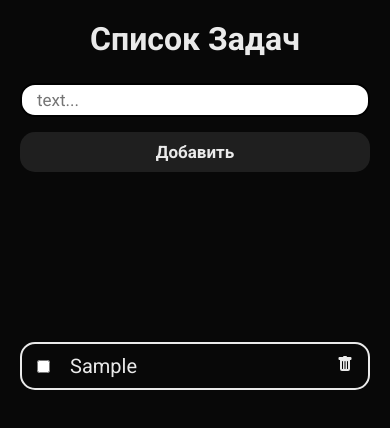
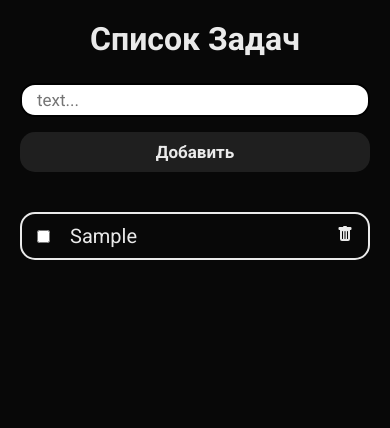
Before and after one commit to posop1/todo-with-redux, a React (Vite) app: page / in a window 390 px wide. Both pictures are taken after typing "Sample" into the empty fields and a click on the button "Добавить". Shown: the top 428 px of the page. Built offline with nearby package versions, Linux system fonts and the light colour scheme.

Commit message:
mobile adaptive

```diff
--- a/src/components/TodoForm/TodoForm.module.scss
+++ b/src/components/TodoForm/TodoForm.module.scss
@@ -1,9 +1,12 @@
 .form {
   display: flex;
   flex-direction: column;
+  max-width: 350px;
+  width: 100%;
 }
 .todo__input {
-  width: 350px;
+  max-width: 350px;
+  width: 100%;
   font-family: 'Roboto', sans-serif;
   border: 2px solid black;
   border-radius: 15px;
--- a/src/components/TodoList/TodoItem/TodoItem.module.scss
+++ b/src/components/TodoList/TodoItem/TodoItem.module.scss
@@ -1,15 +1,11 @@
 .TodoItem {
-  width: 100%;
   display: flex;
   align-items: center;
   justify-content: space-between;
-  min-width: 200px;
+  flex-direction: row;
   margin-bottom: 20px;
   padding: 10px 15px;
   border-radius: 15px;
-  min-width: 350px;
-  max-width: 350px;
-  width: 100%;
   border: 2px solid #eaeaea;
   transition: 0.1s ease-in-out;
   color: #eaeaea;
--- a/src/components/TodoList/TodoItem/index.jsx
+++ b/src/components/TodoList/TodoItem/index.jsx
@@ -8,7 +8,7 @@ const TodoItem = ({ id, text, comleted }) => {
   const dispatch = useDispatch()
 
   return (
-    <li className={styles.TodoItem}>
+    <div className={styles.TodoItem}>
       <div className={styles.todo__container}>
         <input
           type="checkbox"
@@ -23,7 +23,7 @@ const TodoItem = ({ id, text, comleted }) => {
           onClick={() => dispatch(removeTodo({ id }))}
         />
       </div>
-    </li>
+    </div>
   )
 }
 
--- a/src/components/TodoList/TodoList.module.scss
+++ b/src/components/TodoList/TodoList.module.scss
@@ -1,3 +1,5 @@
 .TodoList {
   margin-top: 20px;
+  display: flex;
+  flex-direction: column;
 }
--- a/src/components/TodoList/index.jsx
+++ b/src/components/TodoList/index.jsx
@@ -7,14 +7,14 @@ const TodoList = () => {
   const todos = useSelector((state) => state.todos.todos)
 
   return (
-    <ul className={styles.TodoList}>
+    <div className={styles.TodoList}>
       {todos.map((todo) => (
         <TodoItem
           key={todo.id}
           {...todo}
         />
       ))}
-    </ul>
+    </div>
   )
 }
 
--- a/src/styles/app.scss
+++ b/src/styles/app.scss
@@ -12,5 +12,7 @@
   margin-bottom: 25px;
 }
 .main {
-  margin-top: 150px;
+  margin-top: 20px;
+  max-width: 350px;
+  width: 100%;
 }
```
